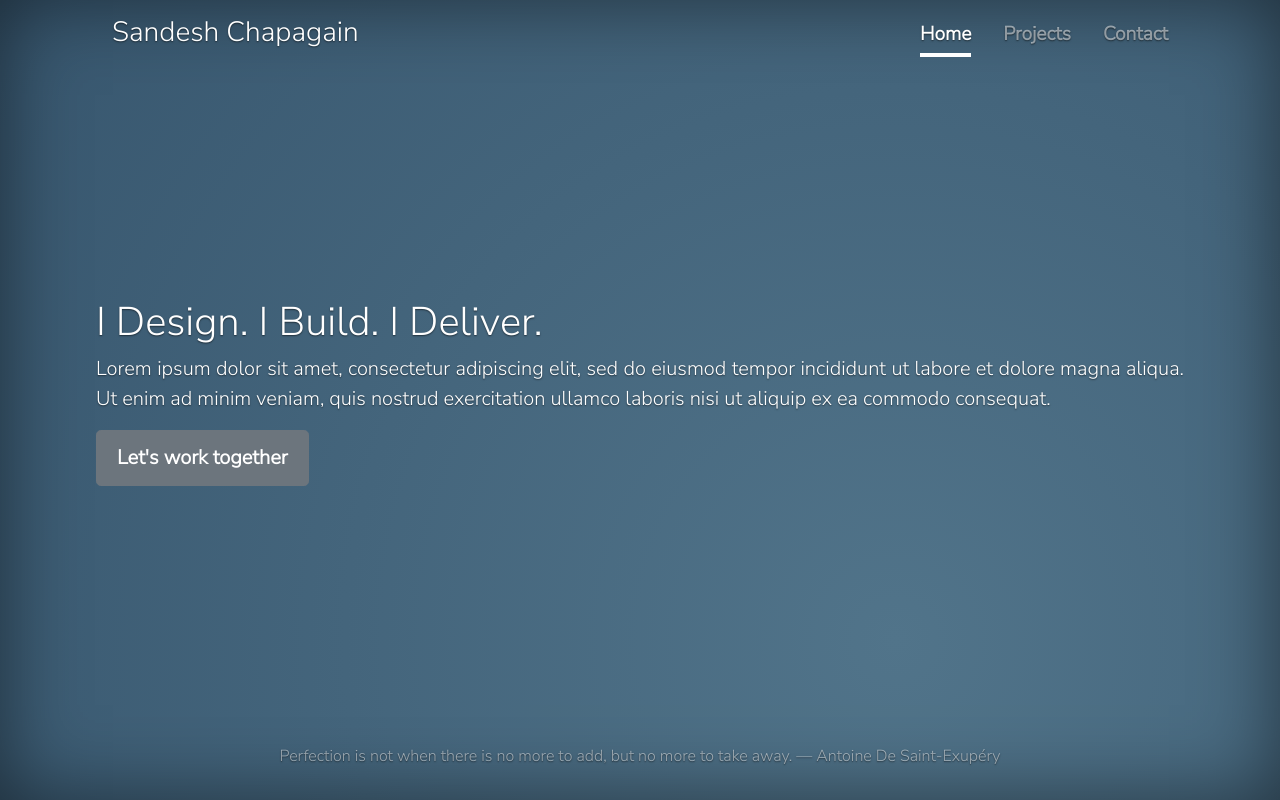
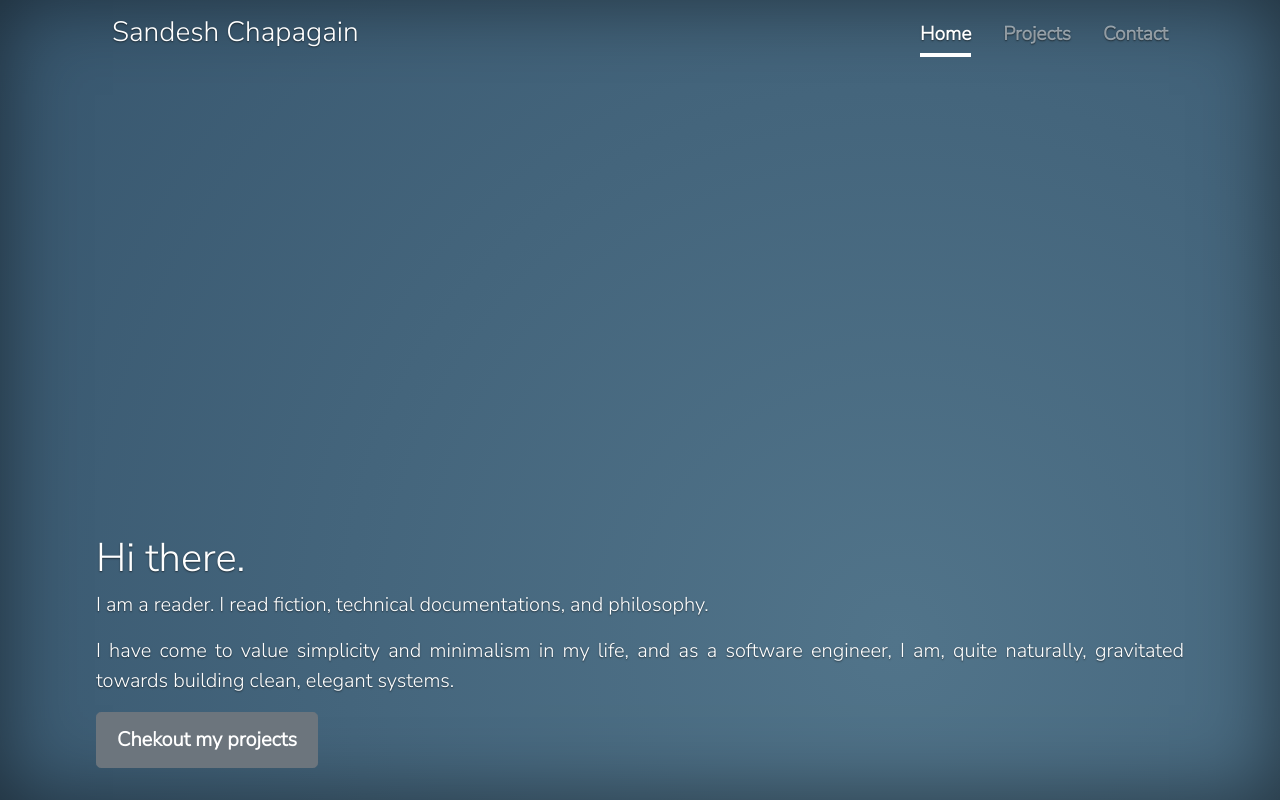
Before and after one commit to Schapagain/portfolio, a React (Create React App) app: page / in a window 1280 px wide. Built offline with nearby package versions, Linux system fonts and the light colour scheme.

Commit message:
add intro text

```diff
--- a/src/components/Landing.js
+++ b/src/components/Landing.js
@@ -1,28 +1,28 @@
 
-const Landing = props => {
+const Landing = ({setPage}) => {
 
     return(
-        <>
-            <main role="main" className="inner cover">
-                <h1 className="cover-heading">I Design. I Build. I Deliver.</h1>
-                <p className="lead">
-                    Lorem ipsum dolor sit amet, consectetur adipiscing elit,
-                    sed do eiusmod tempor incididunt ut labore et dolore magna aliqua.
-                    Ut enim ad minim veniam, quis nostrud exercitation ullamco laboris
-                    nisi ut aliquip ex ea commodo consequat.
-                </p>
-                <p className="lead">
-                    <a className="btn btn-lg btn-secondary" href='/#'>Let's work together</a>
-                </p>
-            </main>
+        <main role="main" className="inner cover">
+            <h1 className="cover-heading">Hi there.</h1>
+            <p className="lead">
+                I am a reader. I read fiction, technical documentations, and philosophy.
 
-            <footer className="mastfoot mt-auto">
-                <div className="inner">
-                <p>Perfection is not when there is no more to add, but no more to take away. — Antoine De Saint-Exupéry
-                </p>
-                </div>
-            </footer>
-        </>
+                {/* I am a software engineer, and I love building cool stuff.
+                Simplicity and minimalism are some of my core values, and I strive to build
+                Elegant systems, and clean interface designs - be it APIs, or UIs - inspire me, and
+                I strive to build products  */}
+            </p>
+            <p className="lead">
+                I have come to value simplicity and minimalism in my life, and
+                as a software engineer, I am, quite naturally, gravitated towards building clean, elegant systems.
+
+                {/* I strive to harness the chaotic energy the world throws at me,
+                and turn it into something crazy. */}
+            </p>
+            <p className="lead">
+                <a onClick={(e)=>{e.preventDefault();setPage("projects")}} className="btn btn-lg btn-secondary" href='/#'>Chekout my projects</a>
+            </p>
+        </main>
     )
 }
 
```
